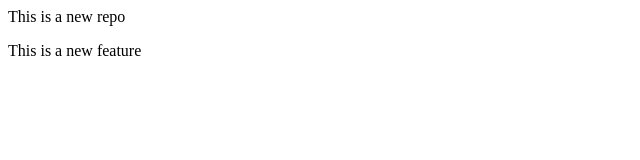
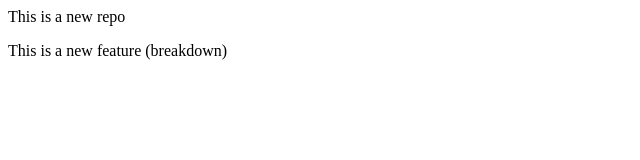
Before and after one commit to SHAMMA978/Local, a plain HTML site: page index.html in a window 1280 px wide. Shown: the full height of the page, 0-640 px from the left. Drawn offline with Linux system fonts and the light colour scheme.

Commit message:
breakdown

```diff
--- a/index.html
+++ b/index.html
@@ -1,2 +1,2 @@
 <p>This is a new repo</p>
-<p>This is a new feature</p>
+<p>This is a new feature (breakdown)</p>
```
